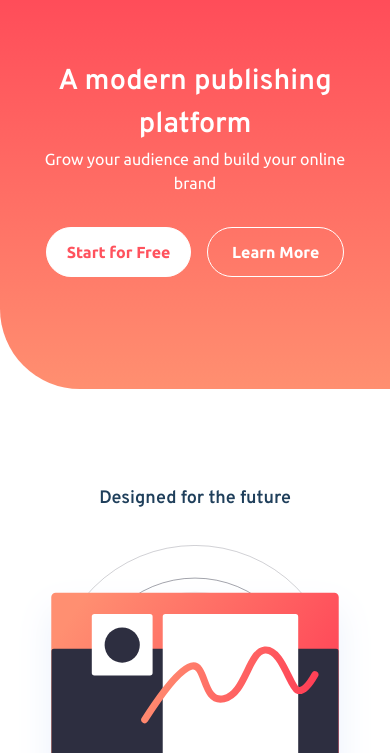
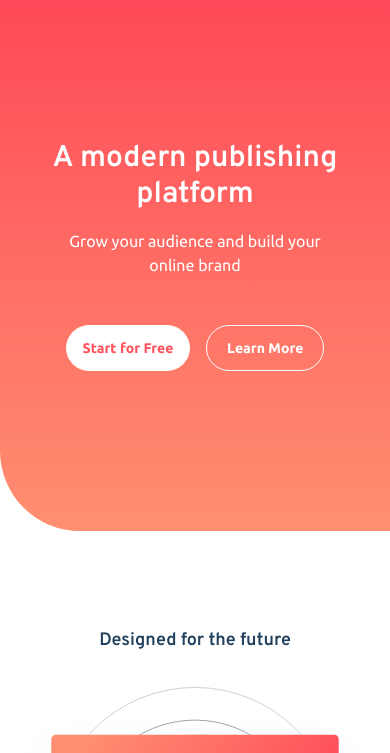
Before and after one commit to stephorc/tailwind-blogr-landing, a website: page index.html in a window 390 px wide. Shown: the part 91-844 px from the top of the page. Drawn offline with Linux system fonts and the light colour scheme.

Commit message:
Added desktop and mobile solution pngs (not final). Edited README.md w/ pngs and github pages link to live project.

```diff
--- a/index.html
+++ b/index.html
@@ -57,21 +57,21 @@
           </nav>
         </div>
         <div class="gap-1 hidden md:flex">
-          <button class="font-ubuntu font-bold py-3 px-8 rounded-full hover:opacity-60 ease-in duration-200">Login</button>
-          <button class="font-ubuntu font-bold py-3 px-8 rounded-full bg-white border-white border-solid border-[.1rem] text-ctaTxt hover:bg-ctaHoverBg hover:border-ctaHoverBg hover:text-white ease-in duration-200">Sign Up</button>
+          <button class="font-ubuntu font-bold py-2 px-8 rounded-full hover:opacity-60 ease-in duration-200">Login</button>
+          <button class="font-ubuntu font-bold py-2 px-8 rounded-full bg-white border-white border-solid border-[.1rem] text-ctaTxt hover:bg-ctaHoverBg hover:border-ctaHoverBg hover:text-white ease-in duration-200">Sign Up</button>
         </div>
         <img class="md:hidden" src="images/icon-hamburger.svg" alt="menu" id="burger" onclick="hamMenuToggle()">
       </div>
-      <div class="w-full max-w-[1240px] text-center px-4 py-16 lg:py-32 lg:m-auto">
-        <h1 class="text-[1.8rem] font-bold md:text-2xl lg:text-4xl xl:text-6xl">
+      <div class="w-full max-w-[1240px] text-center px-4 pt-36 pb-28 lg:py-32 lg:m-auto">
+        <h1 class="px-4 font-bold text-3xl lg:text-4xl xl:text-6xl">
           A modern publishing platform
         </h1>
-        <p class="font-ubuntu text-base lg:text-lg lg:pt-2 xl:text-xl">
+        <p class="font-ubuntu text-base px-4 py-4 lg:text-lg xl:text-xl">
           Grow your audience and build your online brand
         </p>
         <div class="py-8 lg:pt-10">
-          <button class="font-ubuntu bg-white border-white border-solid border-[.1rem] text-ctaTxt font-bold mr-3 py-3 px-5 rounded-full hover:bg-ctaHoverBg hover:border-ctaHoverBg hover:text-white ease-in duration-200">Start for Free</button>
-          <button class="font-ubuntu bg-transparent border-white border-solid border-[.1rem] font-bold py-3 px-6 rounded-full hover:bg-white hover:text-ctaTxt ease-in duration-200">Learn More</button>
+          <button class="font-ubuntu text-sm bg-white border-white border-solid border-[.1rem] text-ctaTxt font-bold mr-3 py-3 px-4 rounded-full hover:bg-ctaHoverBg hover:border-ctaHoverBg hover:text-white ease-in duration-200 lg:text-lg">Start for Free</button>
+          <button class="font-ubuntu text-sm bg-transparent border-white border-solid border-[.1rem] font-bold py-3 px-5 rounded-full hover:bg-white hover:text-ctaTxt ease-in duration-200 lg:text-lg">Learn More</button>
         </div>
       </div>
     </header>
```
Also changed, not shown: Blogr-desktop.png (added), Blogr-mobile.png (added), README.md, css/output.css.
